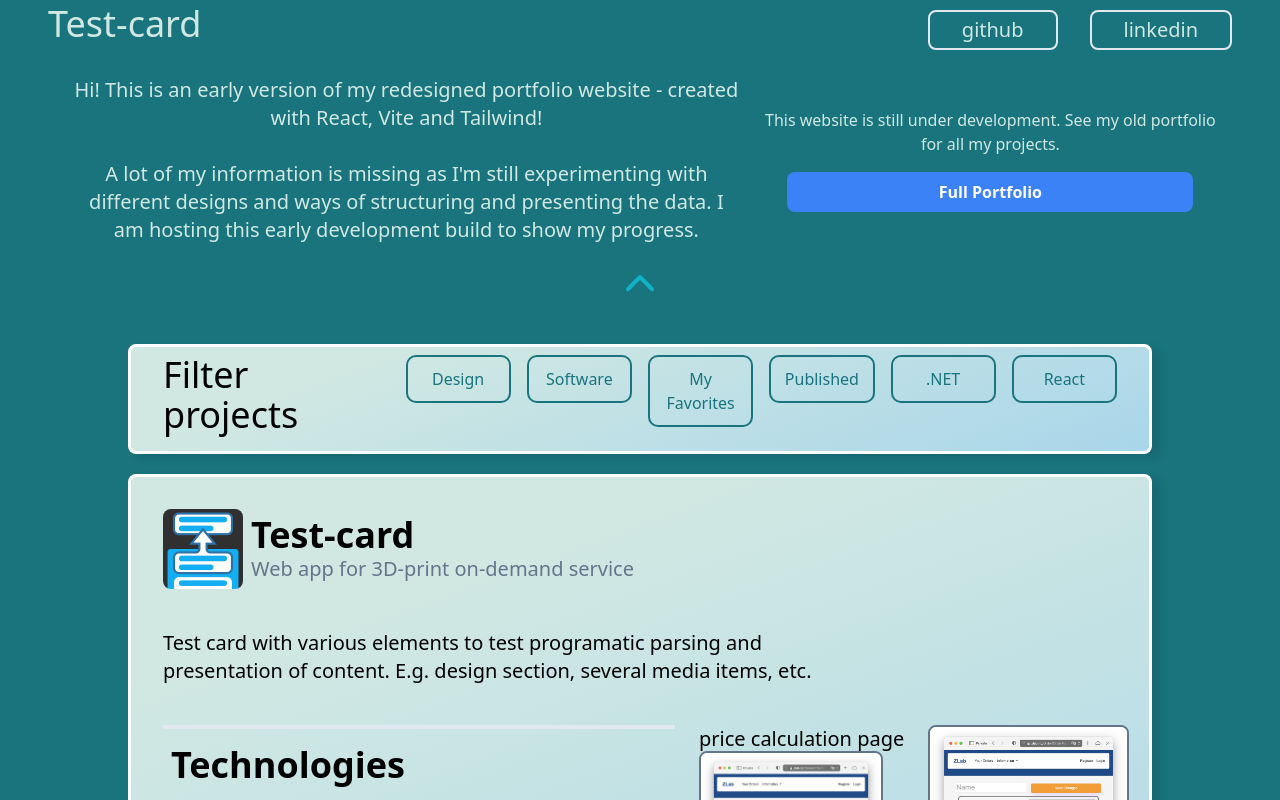
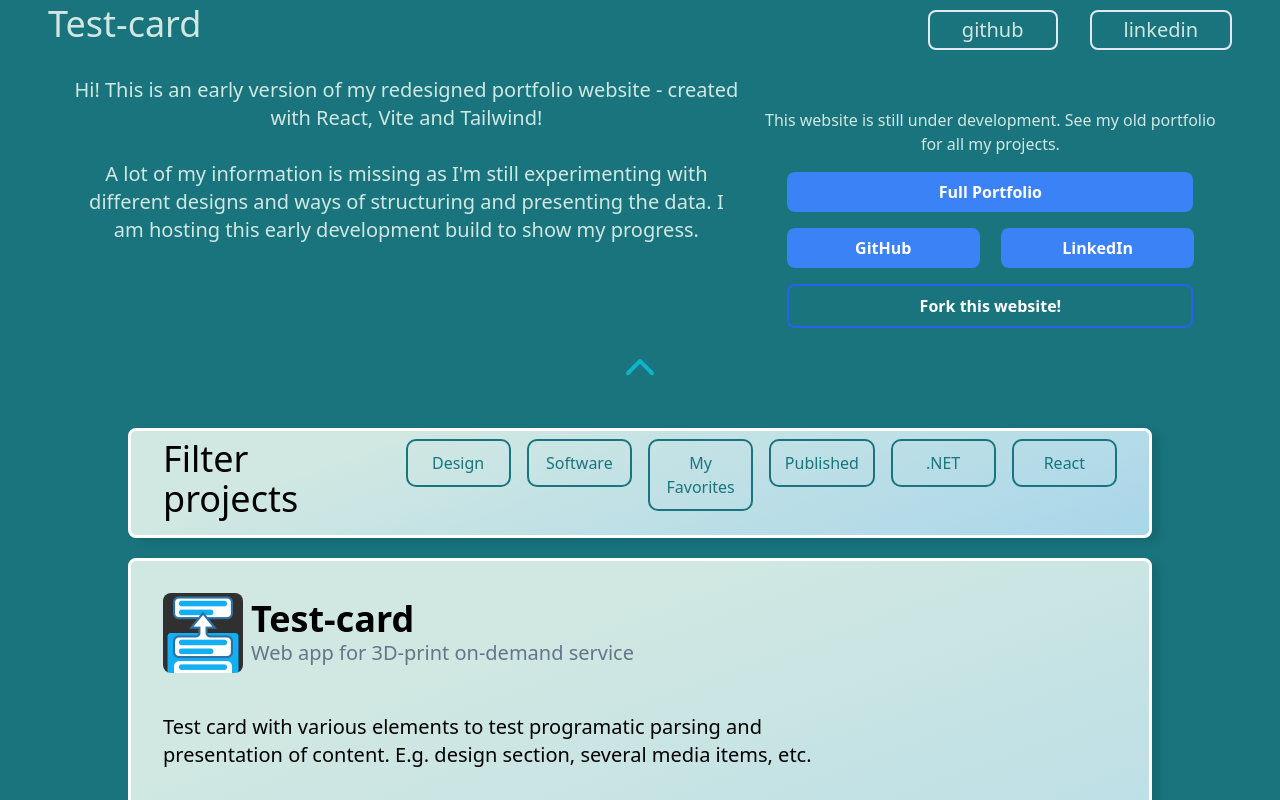
Before and after one commit to szstuff/portfolio3, a React (Vite) app: page / in a window 1280 px wide. Built offline with nearby package versions, Linux system fonts and the light colour scheme.

Commit message:
feat: added buttons to LandingCard component and custom button with "secondary" type/style

```diff
--- a/src/components/Button.jsx
+++ b/src/components/Button.jsx
@@ -88,11 +88,20 @@ export const Button = ({type, link, text, mt, mb, ml, mr, width}) => {
                     {text}
                   </button>
                 )
+            }
+            else if (type == 'secondary') {
+                return (
+                  <a href={link} target='_blank'>
+                  <button className={`mt-${mt} mb-${mb} ml-${ml} mr-${mr} border-blue-600 border-2 hover:bg-blue-700 text-white font-bold py-2 px-4 rounded-lg ${width == 'full' && 'w-[90%] mx-[5%]'}`}>
+                    {text}
+                  </button>
+                  </a>
+                )
             }            else {
               return (
                 <a href={link} target='_blank'>
                 <button className={`mt-${mt} mb-${mb} ml-${ml} mr-${mr} bg-blue-500 hover:bg-blue-700 text-white font-bold py-2 px-4 rounded-lg ${width == 'full' && 'w-[90%] mx-[5%]'}`}>
-                  {type}
+                  {text}
                 </button>
               </a>
               )
--- a/src/components/Header.jsx
+++ b/src/components/Header.jsx
@@ -70,17 +70,17 @@ const Header = ({id}) => {
                         }
                     </div>
                 </div>
-                <Link to={"https://github.com/szstuff"} target='_blank'>
-                    <p className={`px-4 py-1 mx-4 md:px-8 sm:text-lg md:text-xl  border-slate-200 border-2 rounded-lg hover:bg-slate-200 hover:text-slate-700
-                        transition-all duration-500 transform
+                <Link to={"https://github.com/szstuff/"} target='_blank'
+                    className={`transition-all duration-500 transform
                         ${currentCardId != 0 ? ' translate-y-0' : ' translate-y-32 '}`}>
+                    <p className= "px-4 py-1 mx-4 md:px-8 sm:text-lg md:text-xl border-slate-200 border-2 rounded-lg hover:bg-slate-200 hover:text-slate-700">
                         github
                     </p>
                 </Link>
-                <Link to={"https://www.linkedin.com/in/stilianz/"} target='_blank'>
-                    <p className={`px-4 py-1 mx-4 md:px-8 sm:text-lg md:text-xl  border-slate-200 border-2 rounded-lg hover:bg-slate-200 hover:text-slate-700
-                        transition-all duration-500 transform
-                        ${currentCardId != 0 ? ' translate-y-0' : ' translate-y-20'}`}>
+                <Link to={"https://www.linkedin.com/in/stilianz/"} target='_blank'
+                    className={`transition-all duration-500 transform
+                        ${currentCardId != 0 ? ' translate-y-0' : ' translate-y-32 '}`}>
+                    <p className="px-4 py-1 mx-4 md:px-8 sm:text-lg md:text-xl  border-slate-200 border-2 rounded-lg hover:bg-slate-200 hover:text-slate-700">
                         linkedin
                     </p>
                 </Link>
--- a/src/components/LandingCard.jsx
+++ b/src/components/LandingCard.jsx
@@ -17,9 +17,13 @@ const LandingCard = React.forwardRef(({filters, setFilters}, ref) => {
                   A lot of my information is missing as I'm still experimenting with different designs and ways of structuring and presenting the data. I am hosting this early development build to show my progress.</p>
           </div>
           <div className='col-span-1 md:col-span-2 order-2 '>
-
-              <p className='pt-8 text-[color:var(--primary)]'> This website is still under development. See my old portfolio for all my projects. </p>
-              <Button link={"www.stilian.dev"} type={"Full Portfolio"} width={"full"} text={"Full Portfolio"} mt={"4"}/>
+            <p className='pt-8 text-[color:var(--primary)]'> This website is still under development. See my old portfolio for all my projects. </p>
+            <Button link={"https://www.stilian.dev"} type={"Full Portfolio"} width={"full"} text={"Full Portfolio"} mt={"4"}/>
+            <div className='grid grid-cols-2 mx-[2.5%]'>
+              <Button link={"https://github.com/szstuff/"} width={"full"} text={"GitHub"} mt={"4"}/>
+              <Button link={"https://www.linkedin.com/in/stilianz/"} width={"full"} text={"LinkedIn"} mt={"4"}/>
+            </div>
+            <Button link={"https://github.com/szstuff/portfolio3/"} type={"secondary"} width={"full"} text={"Fork this website!"} mt={"4"}/>
           </div>
              <ScrollDownPrompt/>
     </div>
```
